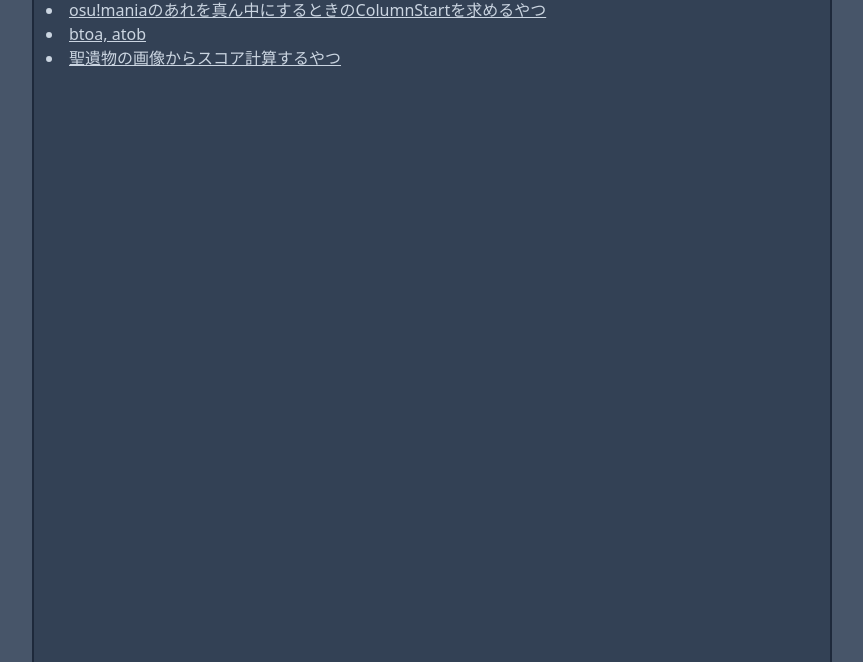
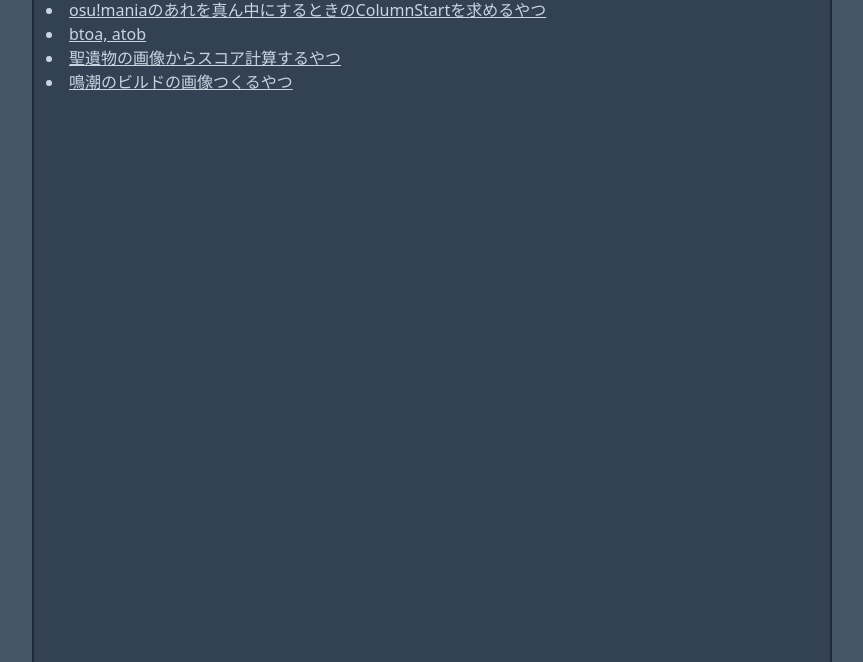
Before and after one commit to shaaaaaQ/shaaaaaq.github.io, an Astro site: page /notes/nanka in a window 1280 px wide. Shown: the part 138-800 px from the top of the page, without its empty margins (208-1071 px from the left). Built offline with nearby package versions, Linux system fonts and the light colour scheme; Astro itself is replaced by a stand-in of ours.

Commit message:
Update nanka.md

```diff
--- a/src/content/note/nanka.md
+++ b/src/content/note/nanka.md
@@ -5,3 +5,4 @@ title: なんか
 - [osu!maniaのあれを真ん中にするときのColumnStartを求めるやつ](/mania-centering/index.html)
 - [btoa, atob](/btoa/index.html)
 - [聖遺物の画像からスコア計算するやつ](/genshin-score/index.html)
+- [鳴潮のビルドの画像つくるやつ](/wuwa-build/index.html)
```
